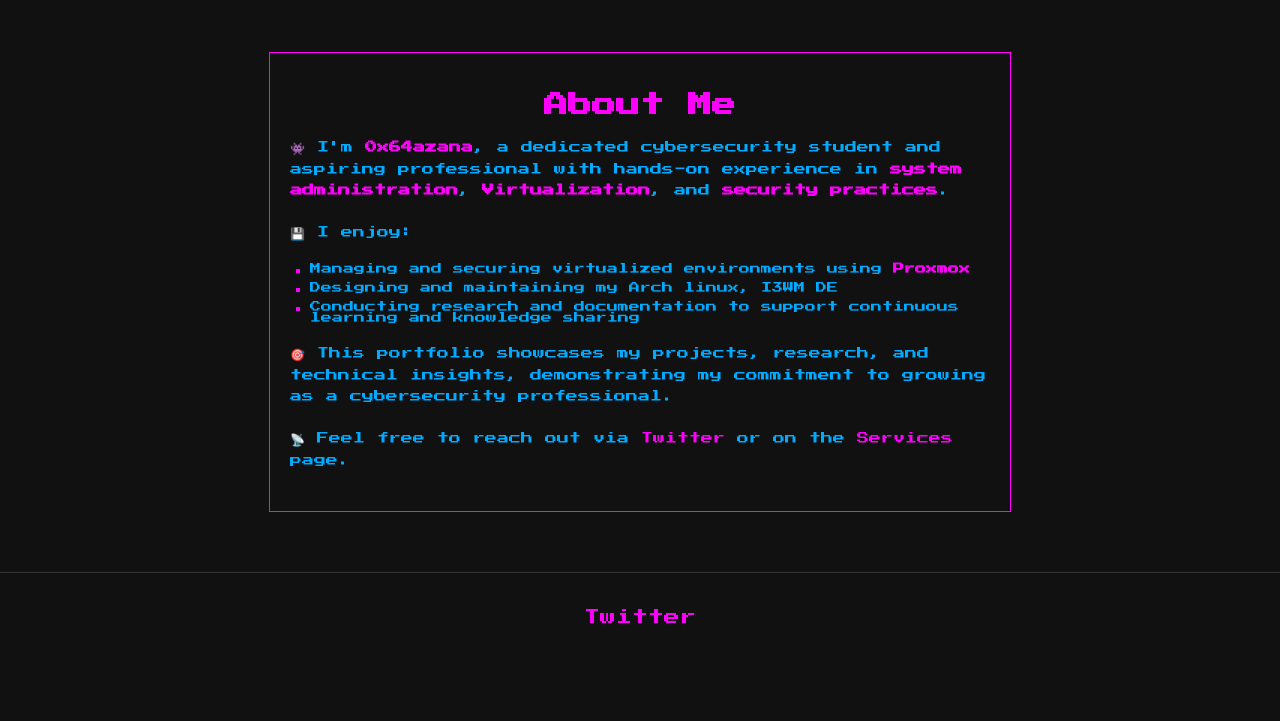
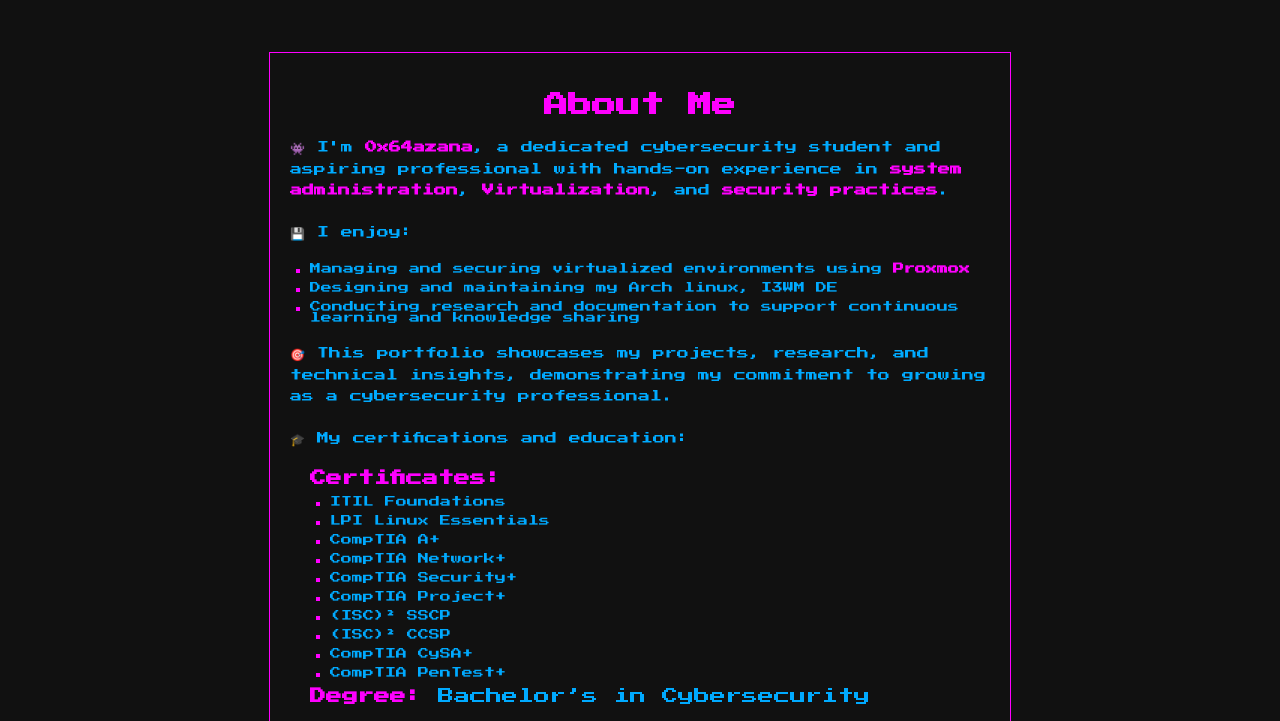
Before and after one commit to 0x64azana/0x64azana.github.io, a plain HTML site: page about.html in a window 1280 px wide. Shown: the part 54-775 px from the top of the page. Drawn offline with Linux system fonts and the light colour scheme.

Commit message:
services and about page edits

```diff
--- a/about.html
+++ b/about.html
@@ -38,6 +38,28 @@
 
       <p>🎯 This portfolio showcases my projects, research, and technical insights, demonstrating my commitment to growing as a cybersecurity professional.</p>
 
+      <p>🎓 My certifications and education:
+      <ul>
+        <strong style="color: #f0f;">Certificates:</strong>
+         <ul>
+          <li>ITIL Foundations</li>
+	  <li>LPI Linux Essentials</li>
+          <li>CompTIA A+</li>
+          <li>CompTIA Network+</li>
+          <li>CompTIA Security+</li>
+          <li>CompTIA Project+</li>
+          <li>(ISC)² SSCP</li>
+          <li>(ISC)² CCSP</li>
+          <li>CompTIA CySA+</li>
+          <li>CompTIA PenTest+</li>
+        </ul>
+        <strong style="color: #f0f;">Degree:</strong> Bachelor’s in Cybersecurity
+      </ul>
+      </p>
+      <p>
+      Continuously pursuing advanced training and certifications to stay ahead in the field.
+      </p>
+
       <p>📡 Feel free to reach out via <a href="https://x.com/badin9012" target="_self">Twitter</a> or on the <a href="services.html">Services</a> page.</p>
     </section>
   </main>
```
Also changed, not shown: services.html (+4 -1 lines).
